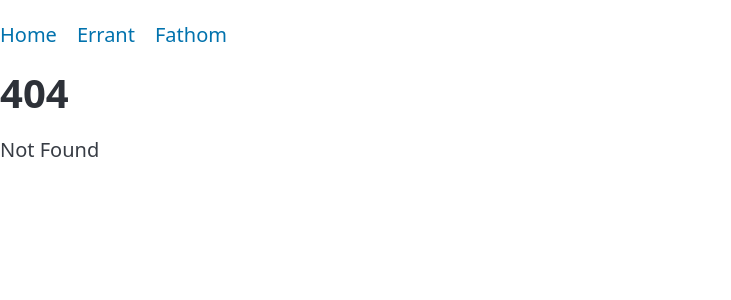
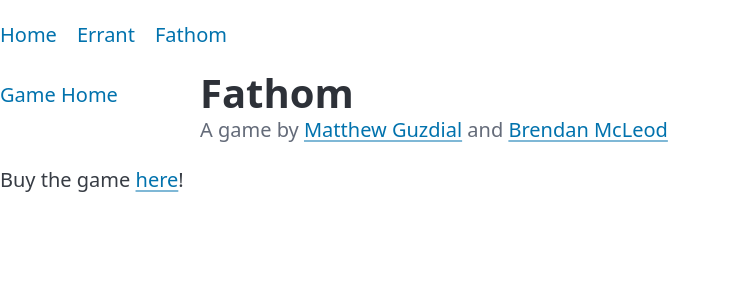
Before and after one commit to KingCarnival/tabletopDigitalTools, a SvelteKit app: page /fathom in a window 1280 px wide. Before the commit this address had no page. Shown: the top 300 px of the page, without its empty margins (0-731 px from the left). Built offline with nearby package versions, Linux system fonts and the light colour scheme.

Commit message:
Added Prelim Fathom Pages

```diff
--- /dev/null
+++ b/src/routes/fathom/+layout.svelte
@@ -0,0 +1,25 @@
+<script lang="ts">
+</script>
+
+<div class="submenu">
+	<aside>
+		<nav>
+			<ul>
+				<li><a href="/fathom">Game Home</a></li>
+			</ul>
+		</nav>
+	</aside>
+	<main>
+		<slot />
+	</main>
+</div>
+<footer>
+	Buy the game <a href="https://sulcata.itch.io/fathom">here</a>!
+</footer>
+
+<style>
+	.submenu {
+		display: grid;
+		grid-template-columns: 200px 60ch;
+	}
+</style>
--- /dev/null
+++ b/src/routes/fathom/+page.svelte
@@ -0,0 +1,7 @@
+<hgroup>
+	<h1>Fathom</h1>
+	<p>
+		A game by <a href="https://mguzdial.itch.io/">Matthew Guzdial</a> and
+		<a href="https://sulcata.itch.io/">Brendan McLeod</a>
+	</p>
+</hgroup>
```
Also changed, not shown: src/routes/errant/npc-converter/+page.svelte (+9 -9 lines).
